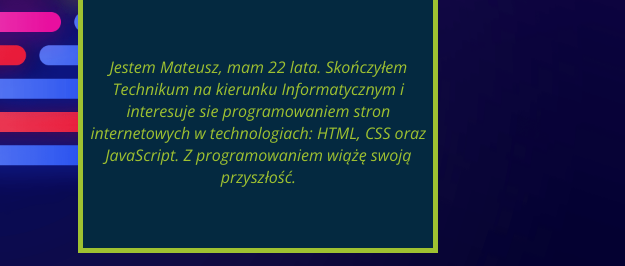
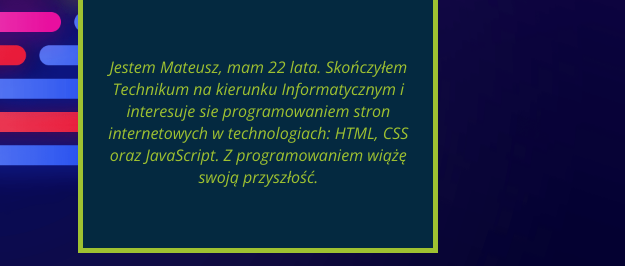
Before and after one commit to n3ym1/n3ym1.github.io, a plain HTML site: page index.html in a window 1280 px wide. Shown: the part 368-634 px from the top of the page, 655-1280 px from the left. Drawn offline with nearby package versions, Linux system fonts and the light colour scheme.

Commit message:
Update style.css

```diff
--- a/style.css
+++ b/style.css
@@ -269,3 +269,6 @@ h3 {
         width: 20vh;
     }
   }
+  p {
+    margin: 2vh;
+  }
```
